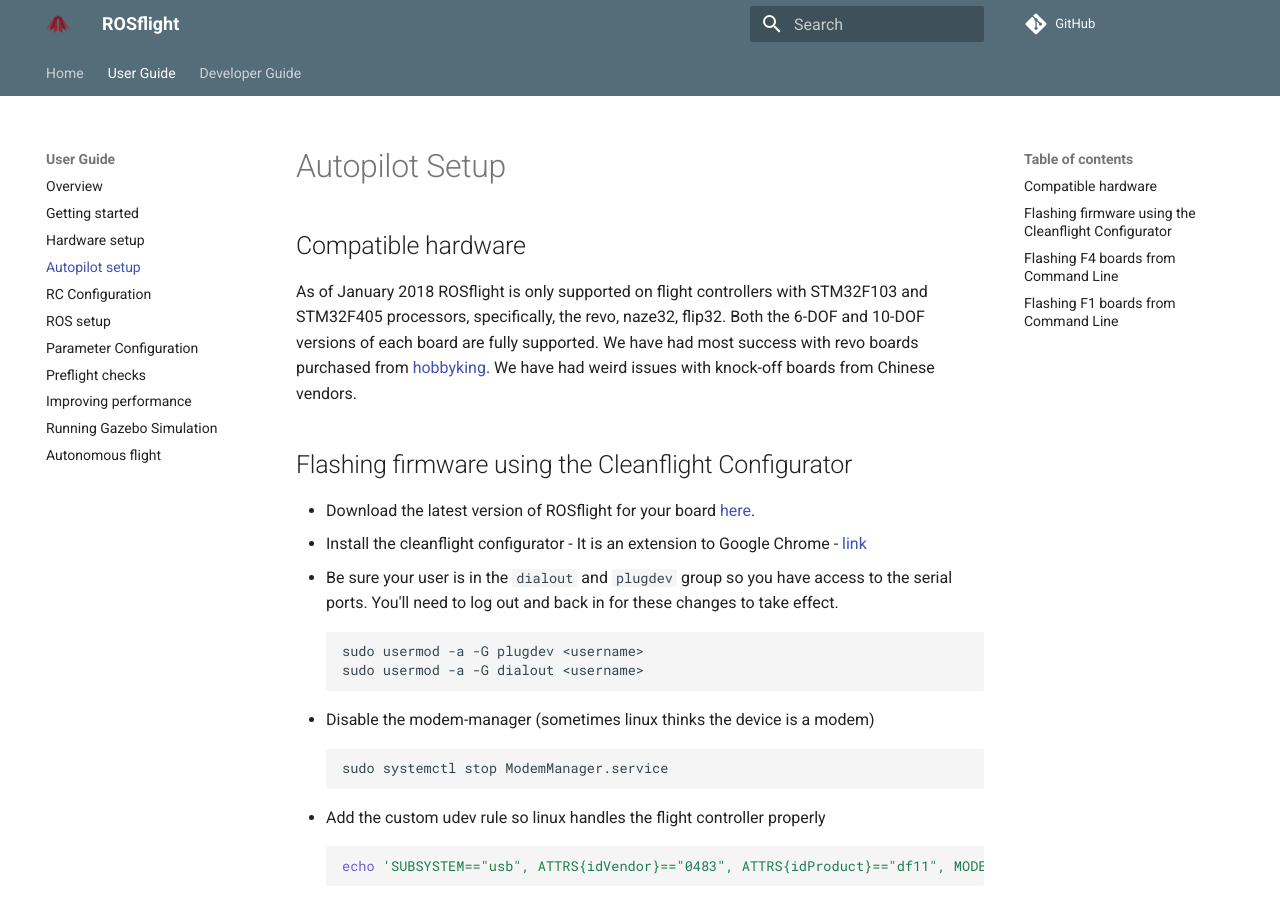
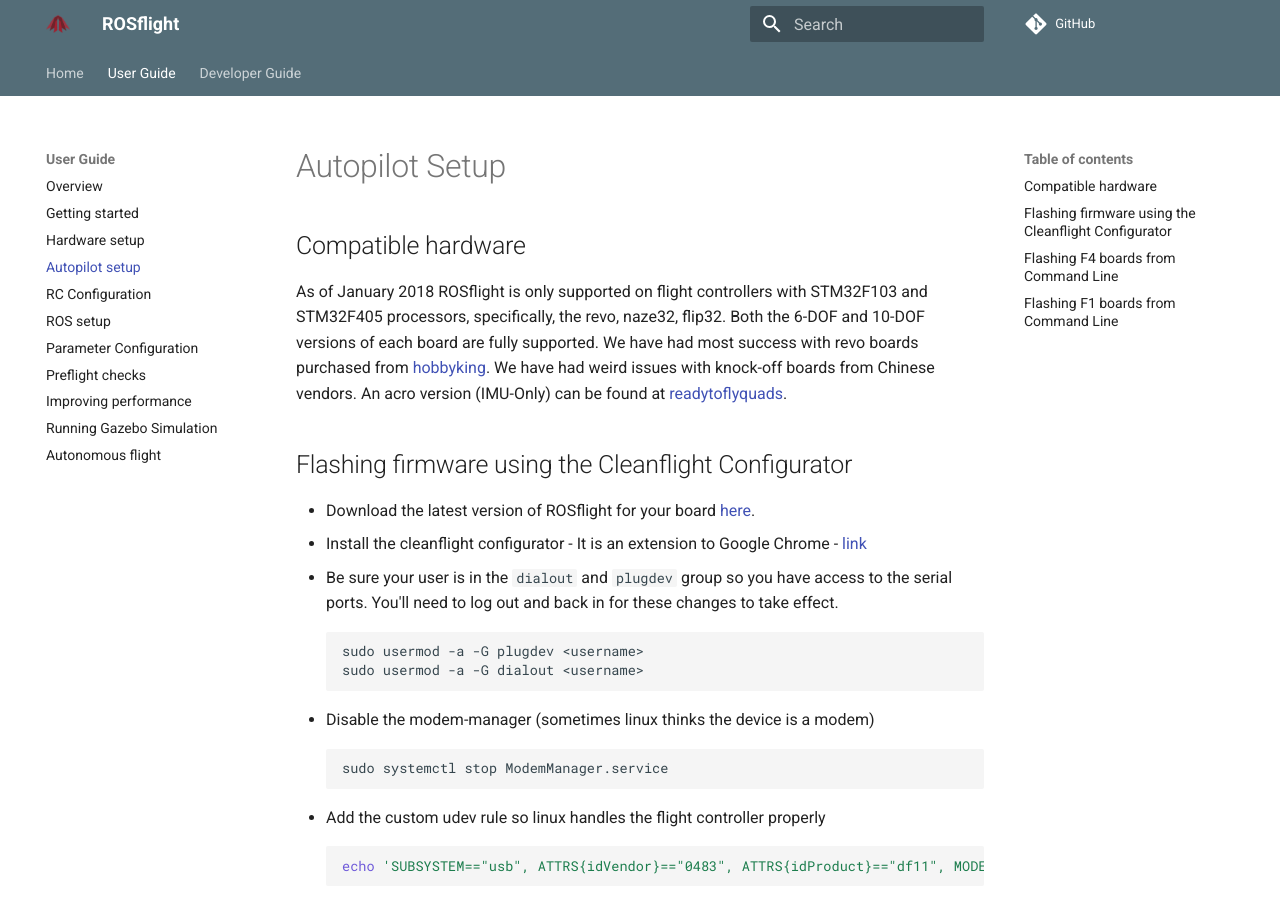
Before and after one commit to rosflight/rosflight_firmware, an MkDocs documentation site: the page built from docs/user-guide/autopilot-setup.md, in a window 1280 px wide and 900 px high. Built offline with MkDocs 1.6.1 and Material for MkDocs 9.7.7, drawn with Linux system fonts in a browser that asks for light colours; comment, search, counter and statistics services are not loaded; old or Windows-style settings are respelled for this version of MkDocs.

Commit message:
added link to acro version of F4

```diff
--- a/docs/user-guide/autopilot-setup.md
+++ b/docs/user-guide/autopilot-setup.md
@@ -2,7 +2,7 @@
 
 ## Compatible hardware
 
-As of January 2018 ROSflight is only supported on flight controllers with STM32F103 and STM32F405 processors, specifically, the revo, naze32, flip32.  Both the 6-DOF and 10-DOF versions of each board are fully supported.  We have had most success with revo boards purchased from [hobbyking](https://hobbyking.com/en_us/openpilot-cc3d-revolution-revo-32bit-flight-controller-w-integrated-433mhz-oplink.html?___store=en_us).  We have had weird issues with knock-off boards from Chinese vendors.
+As of January 2018 ROSflight is only supported on flight controllers with STM32F103 and STM32F405 processors, specifically, the revo, naze32, flip32.  Both the 6-DOF and 10-DOF versions of each board are fully supported.  We have had most success with revo boards purchased from [hobbyking](https://hobbyking.com/en_us/openpilot-cc3d-revolution-revo-32bit-flight-controller-w-integrated-433mhz-oplink.html?___store=en_us).  We have had weird issues with knock-off boards from Chinese vendors.  An acro version (IMU-Only) can be found at [readytoflyquads](https://www.readytoflyquads.com/openpilot-cc3d-revolution-acro).
 
 ## Flashing firmware using the Cleanflight Configurator
 
```
